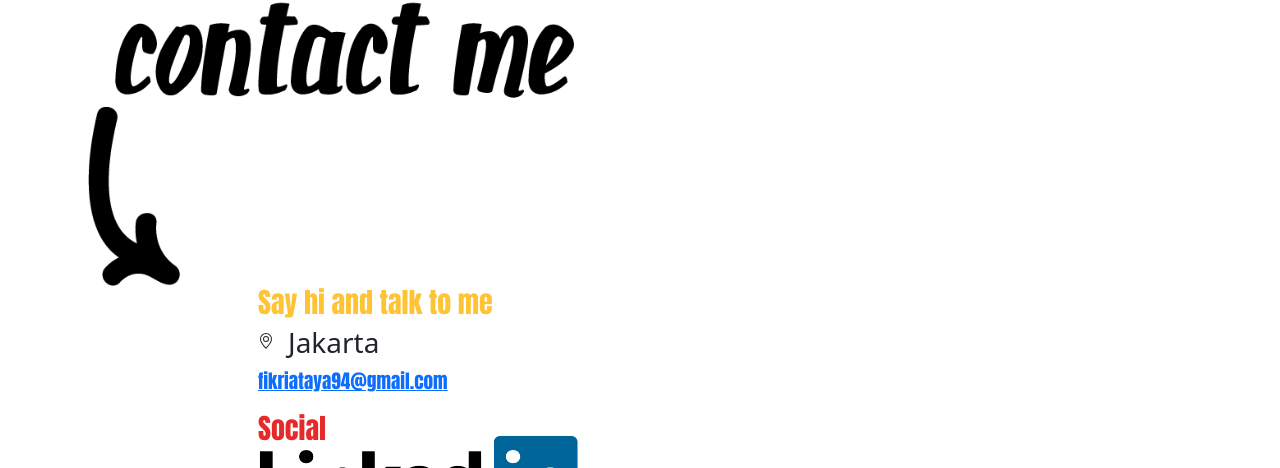
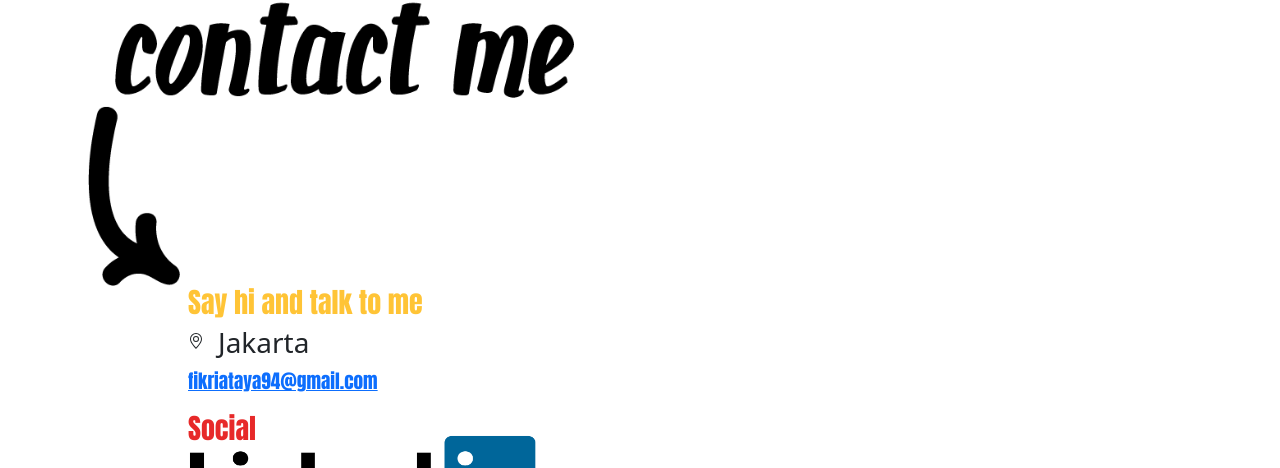
Before and after one commit to atayafikri/portofolionew, a plain HTML site: page index.html in a window 1280 px wide. Shown: the part 3263-3731 px from the top of the page. Drawn offline with nearby package versions, Linux system fonts and the light colour scheme.

Commit message:
Add files via upload

```diff
--- a/style.css
+++ b/style.css
@@ -122,11 +122,11 @@ body{
 .alamat h3{
     font-family: Impact, Haettenschweiler, 'Arial Narrow Bold', sans-serif;
     color: #FFC436;
-    margin-left: 170px;
+    margin-left: 100px;
 }
 
 .alamat2{
-    margin-left: 170px;
+    margin-left: 100px;
 }
 
 .jakarta h3{
```
